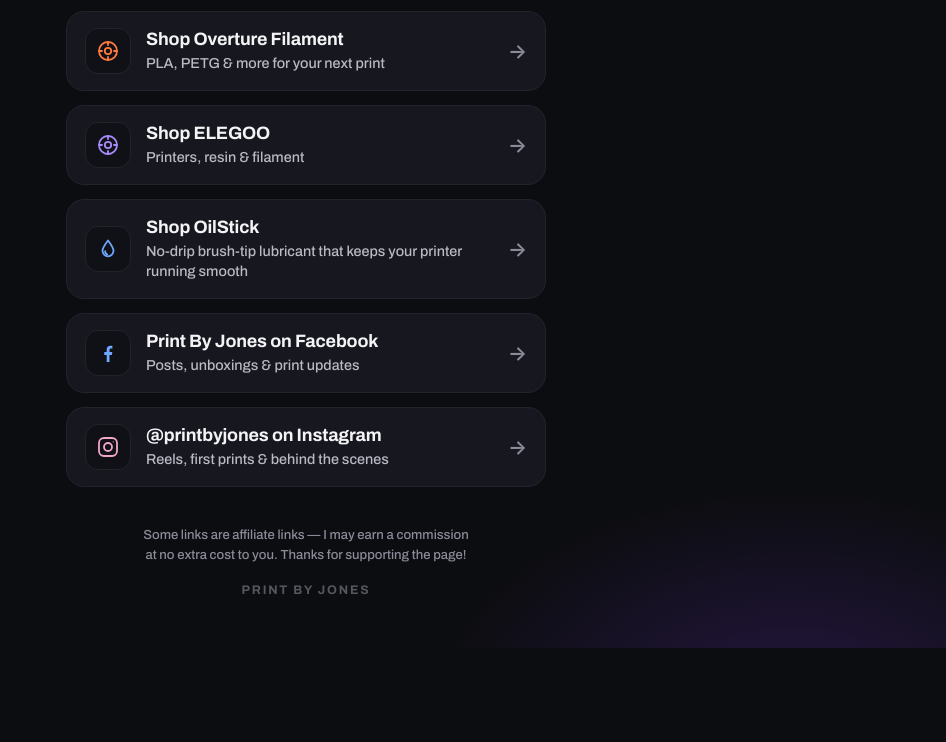
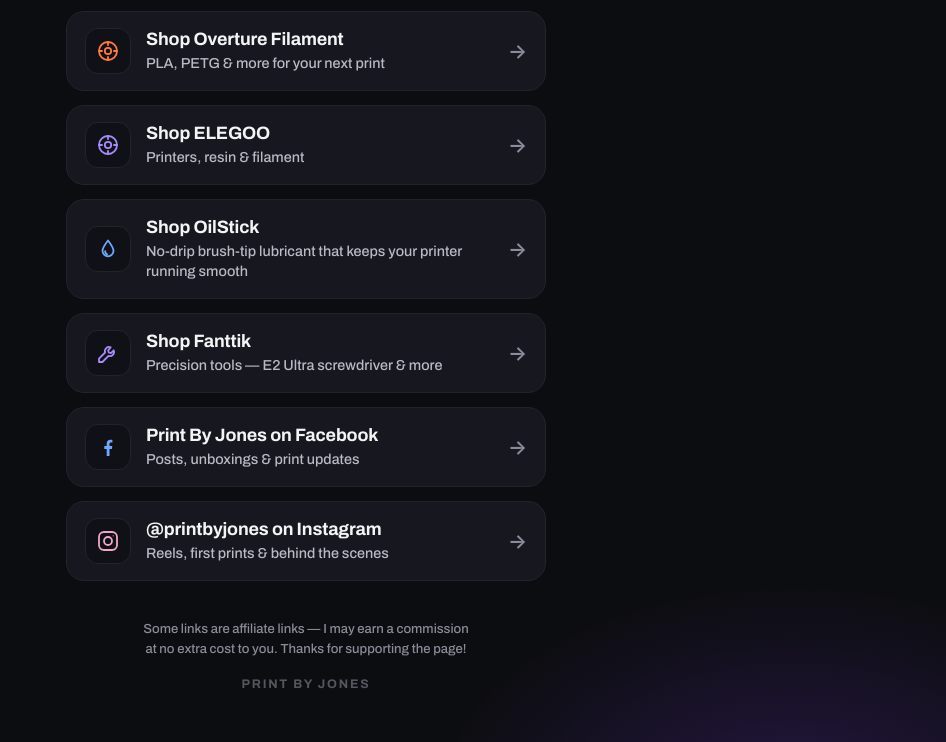
Before and after one commit to printbyjones/printbyjones.github.io, a plain HTML site: page index.html in a window 1280 px wide. Shown: the part 609-1351 px from the top of the page, without its empty margins (334-1280 px from the left). Before the commit the page ends 1257 px from the top, so only its background shows below. Drawn offline with Linux system fonts and the light colour scheme.

Commit message:
Add Fanttik button

```diff
--- a/index.html
+++ b/index.html
@@ -441,7 +441,21 @@
           <span class="arrow" aria-hidden="true">→</span>
         </a>
 
-        <!-- 5. Facebook -->
+        <!-- 5. Fanttik -->
+        <a class="link-card" href="https://fanttik.com/?ref=dcelwyjy" target="_blank" rel="noopener noreferrer">
+          <span class="icon purple" aria-hidden="true">
+            <svg viewBox="0 0 24 24" fill="none" stroke="currentColor" stroke-width="1.8" stroke-linecap="round" stroke-linejoin="round">
+              <path d="M14.7 6.3a4.2 4.2 0 0 0-5.6 5.2L3 17.6V21h3.4l6.1-6.1a4.2 4.2 0 0 0 5.2-5.6l-2.8 2.8-2.1-.6-.6-2.1 2.5-3.1z"/>
+            </svg>
+          </span>
+          <span class="link-text">
+            <span class="link-title">Shop Fanttik</span>
+            <span class="link-sub">Precision tools — E2 Ultra screwdriver &amp; more</span>
+          </span>
+          <span class="arrow" aria-hidden="true">→</span>
+        </a>
+
+        <!-- 6. Facebook -->
         <a class="link-card" href="https://www.facebook.com/PrintByJones" target="_blank" rel="noopener noreferrer">
           <span class="icon blue" aria-hidden="true">
             <svg viewBox="0 0 24 24" fill="currentColor" aria-hidden="true">
@@ -455,7 +469,7 @@
           <span class="arrow" aria-hidden="true">→</span>
         </a>
 
-        <!-- 6. Instagram -->
+        <!-- 7. Instagram -->
         <a class="link-card" href="https://www.instagram.com/printbyjones" target="_blank" rel="noopener noreferrer">
           <span class="icon pink" aria-hidden="true">
             <svg viewBox="0 0 24 24" fill="none" stroke="currentColor" stroke-width="1.8" stroke-linecap="round" stroke-linejoin="round">
```
